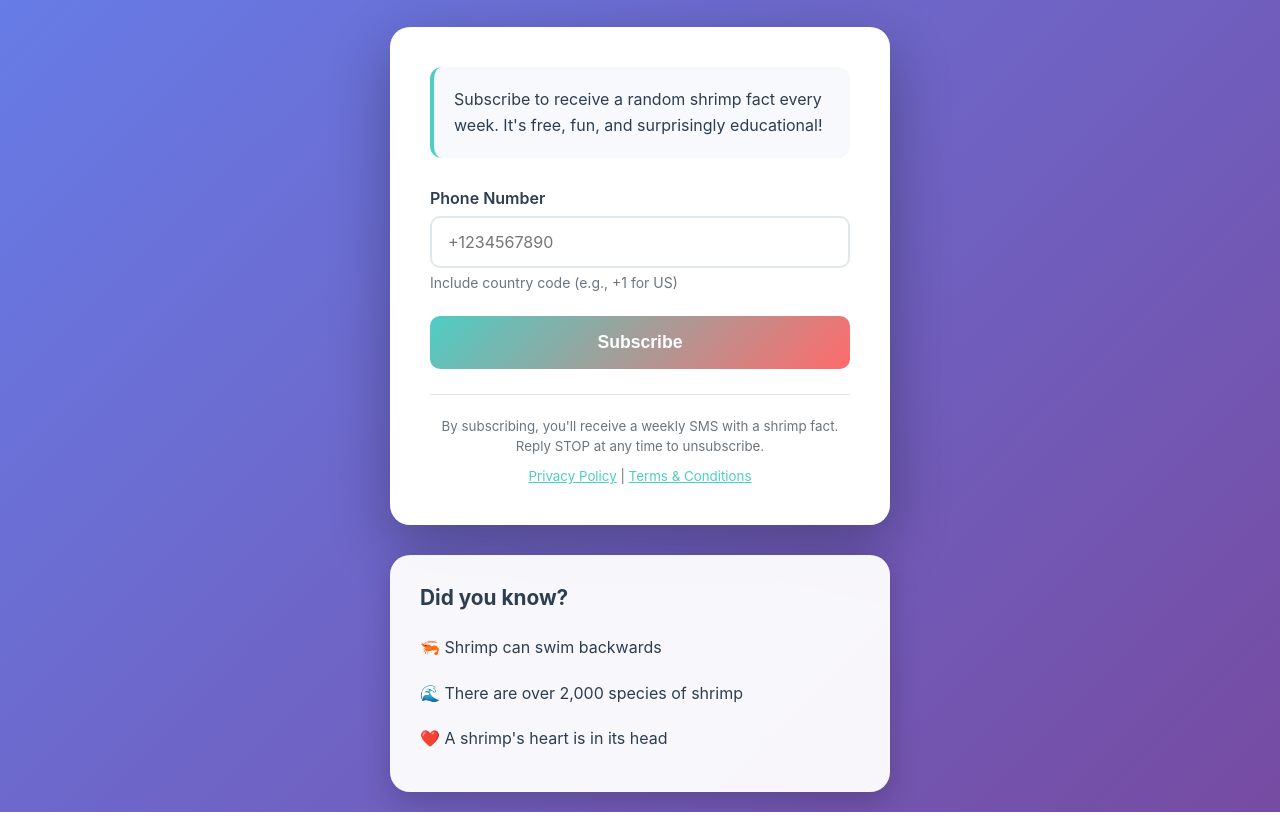
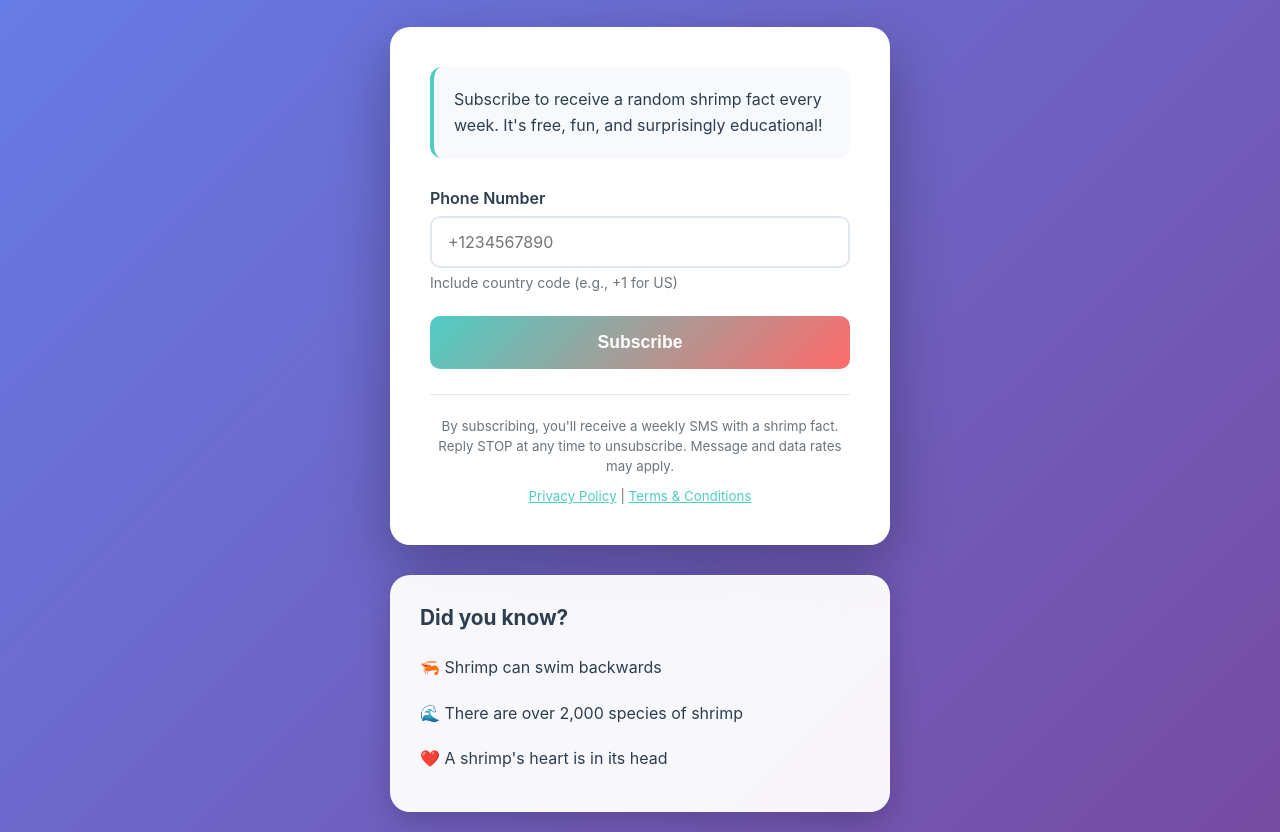
Before and after one commit to logalleon/shrimp-facts, a website: page public/index.html in a window 1280 px wide. Shown: the part 113-945 px from the top of the page. Drawn offline with Linux system fonts and the light colour scheme.

Commit message:
feat: update messaging

```diff
--- a/public/index.html
+++ b/public/index.html
@@ -49,7 +49,8 @@
           <p>
             <small
               >By subscribing, you'll receive a weekly SMS with a shrimp fact.
-              Reply STOP at any time to unsubscribe.</small
+              Reply STOP at any time to unsubscribe. Message and data rates
+              may apply.</small
             >
           </p>
           <p style="margin-top: 10px">
--- a/src/services/twilio.js
+++ b/src/services/twilio.js
@@ -38,7 +38,7 @@ async function sendSMS(to, body) {
  * @returns {Promise} Twilio message object
  */
 async function sendOptInMessage(phoneNumber) {
-  const message = `🦐 Welcome to Shrimp Facts!\n\nReply YES to subscribe to weekly shrimp facts, or reply STOP to opt out.`;
+  const message = `🦐 Welcome to Shrimp Facts!\n\nReply YES to subscribe to weekly shrimp facts, or reply STOP to opt out. Message and data rates may apply.`;
   return sendSMS(phoneNumber, message);
 }
 
```
